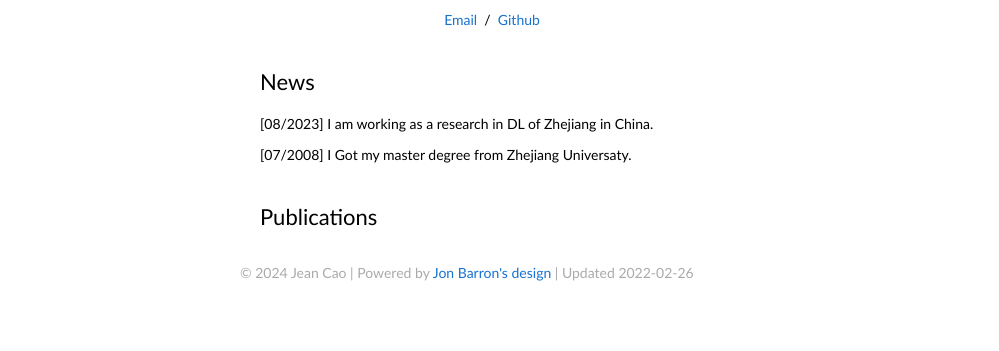
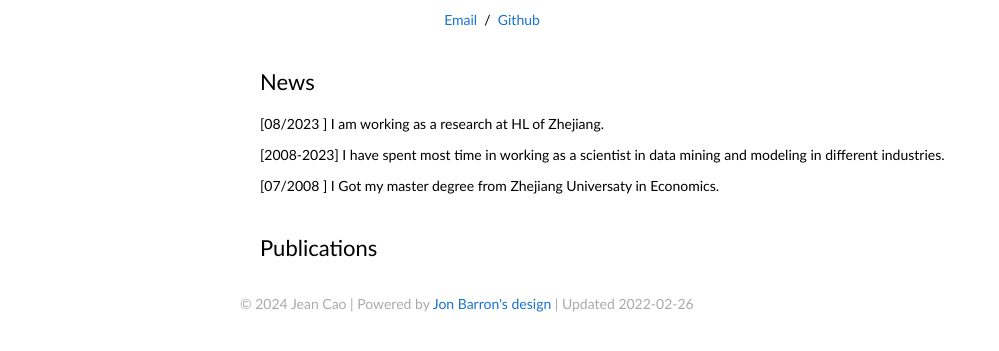
Before and after one commit to JeanCaoWJ/Wenjun_Cao.github.io, a plain HTML site: page index.html in a window 1280 px wide. Shown: the part 207-558 px from the top of the page, without its empty margins (0-999 px from the left). Drawn offline with Linux system fonts and the light colour scheme.

Commit message:
Update index.html

```diff
--- a/index.html
+++ b/index.html
@@ -52,8 +52,9 @@ un<!DOCTYPE HTML>
       <table style="width:100%;border:0px;border-spacing:0px;border-collapse:separate;margin-right:auto;margin-left:auto;"><tbody>
         <tr>
           <td style="padding:20px;width:100%;vertical-align:middle">
-	    <p> [08/2023] I am working as a research in DL of Zhejiang in China.</p>
-            <p> [07/2008] I Got my master degree from Zhejiang Universaty.</p>
+	    <p> [08/2023  ] I am working as a research at HL of Zhejiang.</p>
+	    <p> [2008-2023] I have spent most time in working as a scientist in data mining and modeling in different industries. </p>
+            <p> [07/2008  ] I Got my master degree from Zhejiang Universaty in Economics. </p>
           </td>
         </tr>
       </tbody></table>
```
